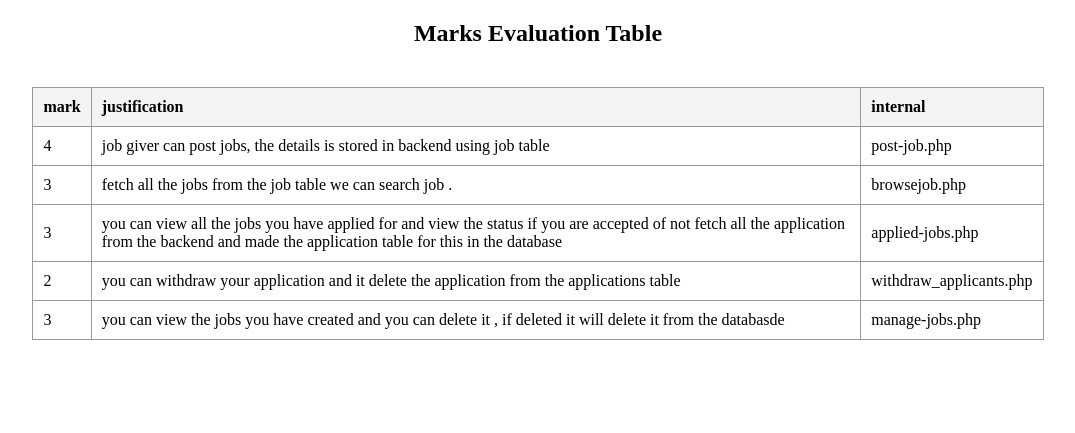
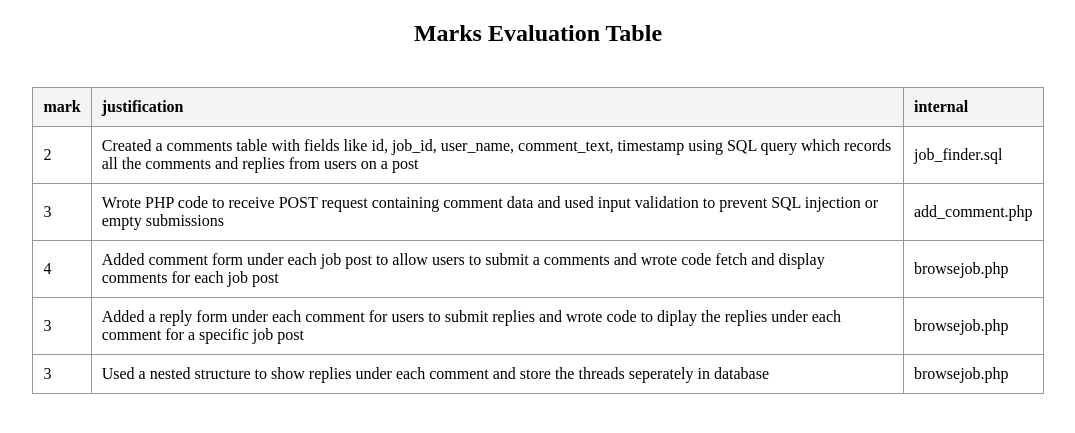
Before and after one commit to Diya-100/Job-finding-website-social-media, a PHP site: page /marks.php in a window 1280 px wide. Shown: the top 433 px of the page, without its empty margins (102-1177 px from the left). Run offline with PHP 8.4, Linux system fonts and the light colour scheme.

Commit message:
marks and info sinthia

```diff
--- a/marks.php
+++ b/marks.php
@@ -27,31 +27,32 @@
     <script>
         const data = [
             {
-                mark: "4",
-                justification: "job giver can post jobs, the details is stored in backend using job table",
-                internal: "post-job.php"
+                mark: "2",
+                justification: "Created a comments table with fields like id, job_id, user_name, comment_text, timestamp using SQL query which records all the comments and replies from users on a post",
+                internal: "job_finder.sql"
             },
             {
                 mark: "3",
-                justification: "fetch all the jobs from the job table we can search job .",
-                internal: "browsejob.php"
+                justification: "Wrote PHP code to receive POST request containing comment data and used input validation to prevent SQL injection or empty submissions",
+                internal: "add_comment.php"
             },
 
             {
-                mark: "3",
-                justification: "you can view all the jobs you have applied for and view the status if you are accepted of not fetch all the application from the backend and made the application table for this in the database ",
-                internal: "applied-jobs.php"
-            },
-            {
-                mark: "2",
-                justification: "you can withdraw your application and it delete the application from the applications table",
-                internal: "withdraw_applicants.php"
+                mark: "4",
+                justification: "Added comment form under each job post to allow users to submit a comments and wrote code fetch and display comments for each job post",
+                internal: "browsejob.php"
             },
             {
                 mark: "3",
-                justification: "you can view the jobs you have created and you can delete it , if deleted it will delete it from the databasde ",
-                internal: "manage-jobs.php"
+                justification: "Added a reply form under each comment for users to submit replies and wrote code to diplay the replies under each comment for a specific job post",
+                internal: "browsejob.php"
+            },
+            {
+                mark: "3",
+                justification: " Used a nested structure to show replies under each comment and store the threads seperately in database ",
+                internal: "browsejob.php"
             }
+
         ];
 
         const table = d3.select("#marks-table")
```
Also changed, not shown: info.php (+8 -5 lines).
